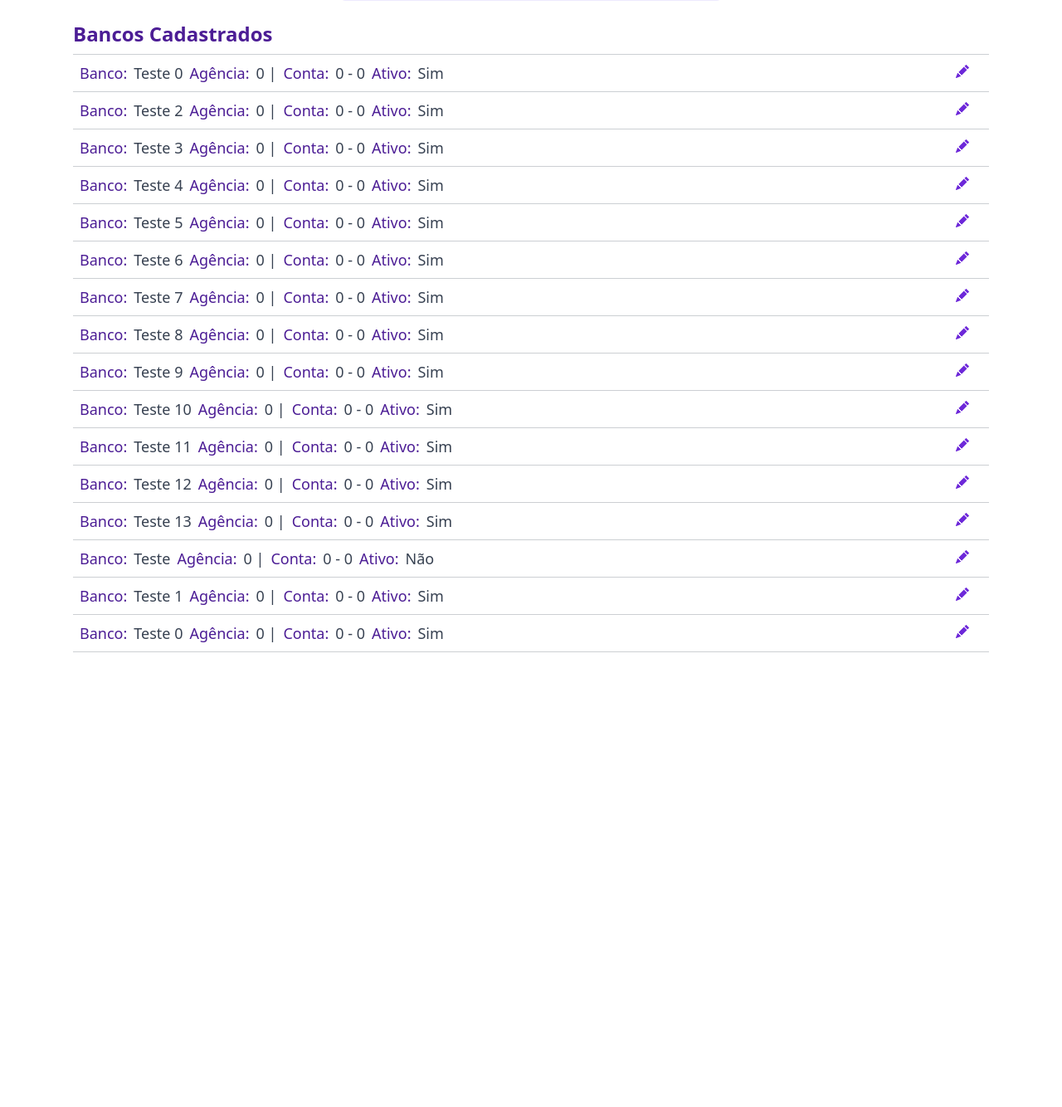
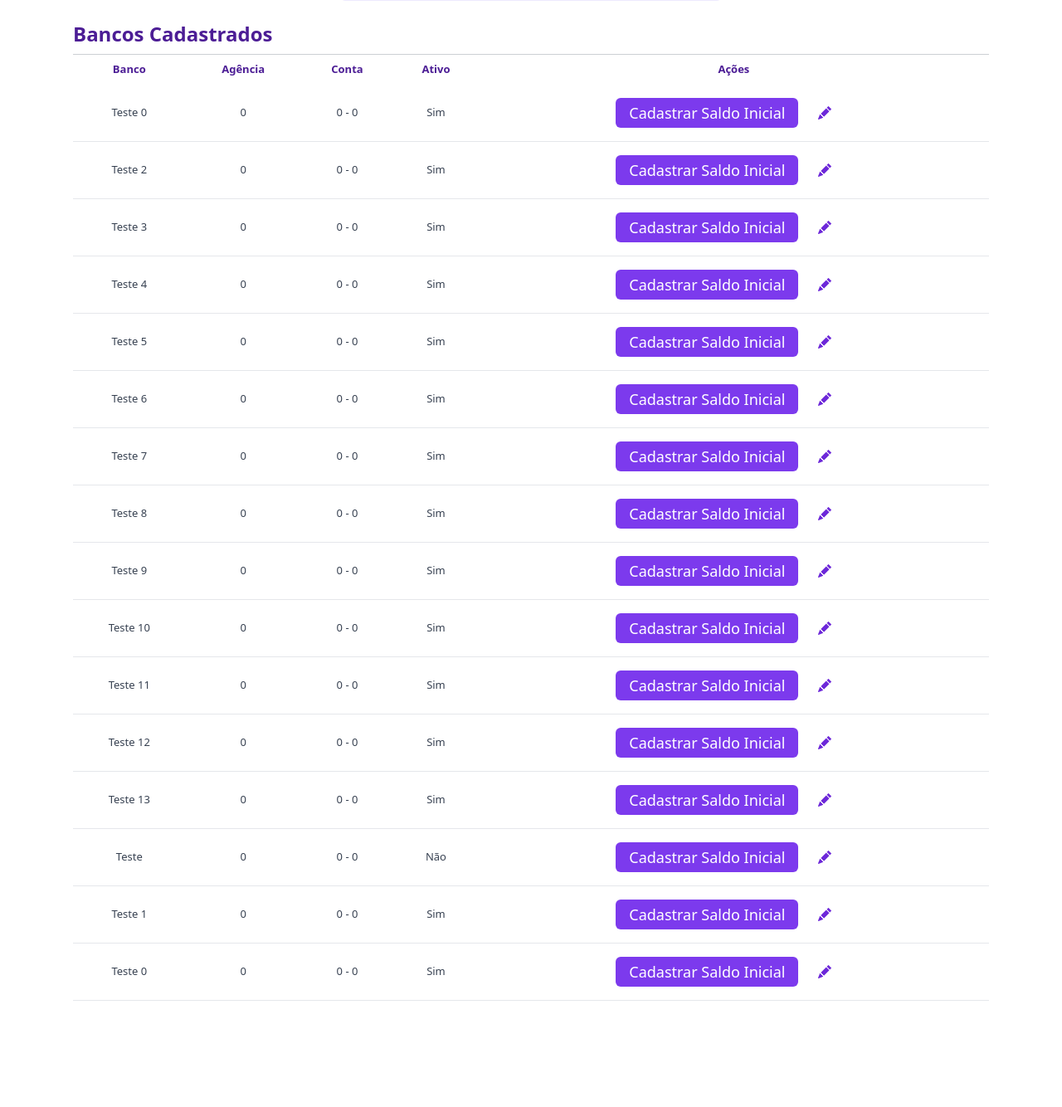
Before and after one commit to ControlNorte/Ctrl.N-Cat, a Django app: template financeiro/templates/editarbanco.html in a window 1280 px wide. Shown: the part 760-2094 px from the top of the page at 83% size. Before the commit the page ends 1546 px from the top, so only its background shows below. Run offline with Django 5.2, Linux system fonts and the light colour scheme; the template is opened without the code that fills it: values that come from a table or form of the project are taken from there, others are empty; data comes from the database, SQL or seed files in the repository; some libraries are stand-ins or nearby versions.

Commit message:
ajuste na importacao

```diff
--- a/financeiro/templates/editarbanco.html
+++ b/financeiro/templates/editarbanco.html
@@ -76,19 +76,27 @@ Financeiro | {{ dadoscliente }}
                     Bancos Cadastrados
                 </div>
                 <hr>
+                <table class="table-auto w-full text-left">
+                    <thead>
+                        <tr class="text-violet-900">
+                            <th class="py-2 px-2">Banco</th>
+                            <th class="py-2 px-2">Agência</th>
+                            <th class="py-2 px-2">Conta</th>
+                            <th class="py-2 px-2">Ativo</th>
+                            <th class="py-2 px-2">Ações</th>
+                        </tr>
+                    </thead>
+                    <tbody>
                         {% for banco in bancos %}
-                    <div class="flex flex-nowrap justify-between">
-                        <div class="flex flex-nowrap">
-                        <div class="content-start  py-2 px-2 text-lg text-violet-900">Banco: </div>
-                        <div class="content-start  text-gray- 700 text-lg py-2">{{ banco.banco }}</div>
-                        <div class="content-start  py-2 px-2 text-lg text-violet-900">Agência: </div>
-                        <div class="content-start  text-gray-700 text-lg py-2">{{ banco.agencia }} | </div>
-                        <div class="content-start  py-2 px-2 text-lg text-violet-900">Conta: </div>
-                        <div class="content-start  text-gray-700 text-lg py-2">{{ banco.conta }} - {{ banco.digito }}</div>
-                        <div class="content-start  py-2 px-2 text-lg text-violet-900">Ativo: </div>
-                        <div class="content-start  text-gray-700 text-lg py-2">{% if banco.ativo %} Sim {% else %} Não {% endif %}</div>
-                        </div>
-                        <div class="content-center">
+                        <tr class="border-b">
+                            <td class="py-2 px-2 text-gray-700">{{ banco.banco }}</td>
+                            <td class="py-2 px-2 text-gray-700">{{ banco.agencia }}</td>
+                            <td class="py-2 px-2 text-gray-700">{{ banco.conta }} - {{ banco.digito }}</td>
+                            <td class="py-2 px-2 text-gray-700">{% if banco.ativo %} Sim {% else %} Não {% endif %}</td>
+                            <td class="py-2 px-2 flex justify-center">
+                                <button class="bg-violet-600 hover:bg-violet-800 text-white py-1 my-2 px-3 md:text-lg rounded-md">
+                                    <a href="{% url 'financeiro:bancosaldo' banco.pk %}">Cadastrar Saldo Inicial</a>
+                                </button>
                                 <button class="bg-transparent text-violet-700 hover:text-black px-4">
                                     <a href="{% url 'financeiro:editarbanco' banco.pk %}">
                                         <svg xmlns="http://www.w3.org/2000/svg" width="16" height="16" fill="currentColor" class="bi bi-pencil-fill" viewBox="0 0 16 16">
@@ -96,10 +104,11 @@ Financeiro | {{ dadoscliente }}
                                         </svg>
                                     </a>
                                 </button>
-                        </div>
-                    </div>
-                <hr>
+                            </td>
+                        </tr>
                         {% endfor %}
+                    </tbody>
+                </table>
                 </div>
             </div>
 
```
Also changed, not shown: financeiro/templates/banco.html (+21 -16 lines). Lines whose indentation alone changed are shown as unchanged.
